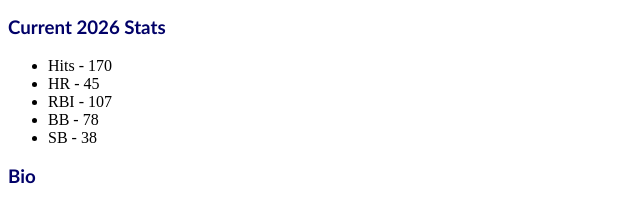
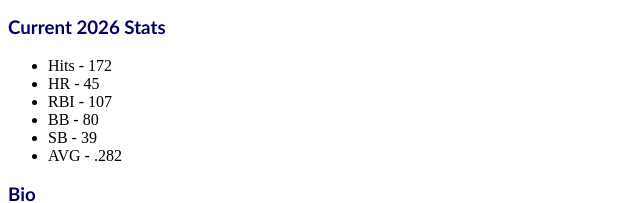
Before and after one commit to WyattWebb04/about-PCA, a plain HTML site: page index.html in a window 1280 px wide. Shown: the part 746-949 px from the top of the page, without its empty margins (0-640 px from the left). Drawn offline with Linux system fonts and the light colour scheme.

Commit message:
Updated stats and added AVG statistic

```diff
--- a/index.html
+++ b/index.html
@@ -40,11 +40,12 @@
             <section>
                 <h3>Current 2026 Stats</h3>
                 <ul>
-                    <li>Hits - 170</li>
+                    <li>Hits - 172</li>
                     <li>HR - 45</li>
                     <li>RBI - 107</li>
-                    <li>BB - 78</li>
-                    <li>SB - 38</li>
+                    <li>BB - 80</li>
+                    <li>SB - 39</li>
+                    <li>AVG - .282</li>
                 </ul>
             </section>
 
```
